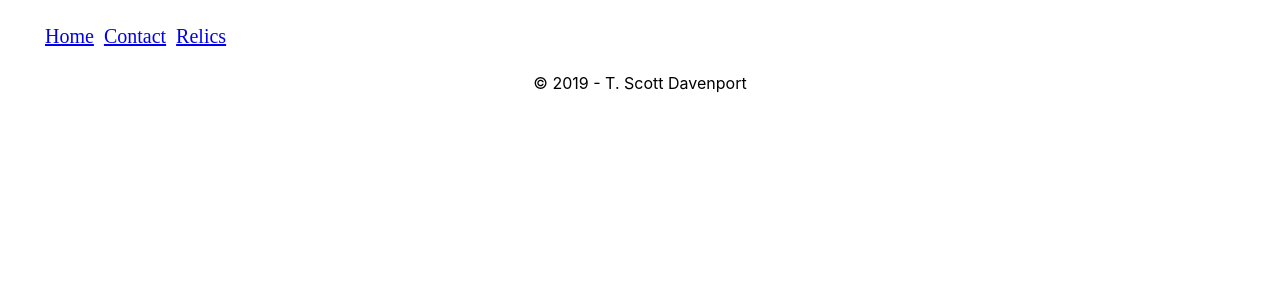
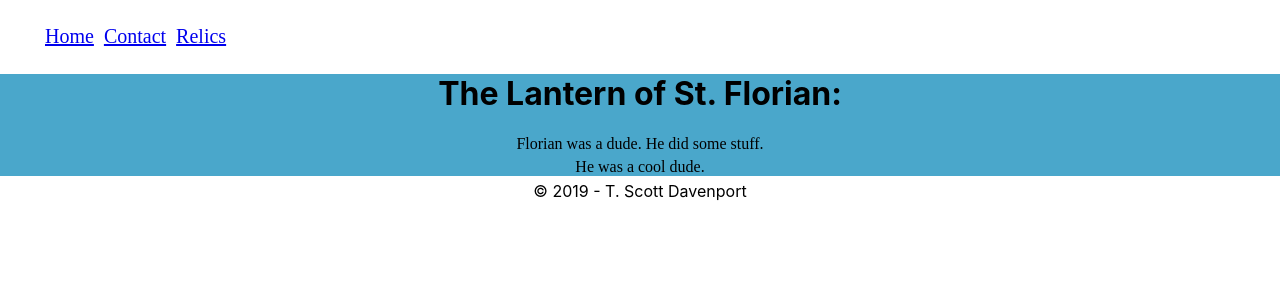
Before and after one commit to ReaganADavenport/press-A-to-begin, a React (Create React App) app: page /relics/lantern in a window 1280 px wide. Shown: the top 300 px of the page. Built offline with nearby package versions, Linux system fonts and the light colour scheme.

Commit message:
made pages for the relics

```diff
--- a/src/App.js
+++ b/src/App.js
@@ -6,6 +6,9 @@ import Home from './components/home/home';
 import Contact from './components/contact/contact';
 import RelicsList from './components/relics/relics';
 import Spear from './components/relics/Spear';
+import Breastplate from './components/relics/Breastplate';
+import Cloak from './components/relics/Cloak';
+import Lantern from './components/relics/Lantern';
 import Footer from './components/footer';
 
 import './App.css';
@@ -19,6 +22,9 @@ function App() {
       <Route path='/contact' exact component={Contact}/>
       <Route path='/relics' exact component={RelicsList}/>
       <Route path='/relics/spear' component={Spear}/>
+      <Route path='/relics/breastplate' component={Breastplate}/>
+      <Route path='/relics/cloak' component={Cloak}/>
+      <Route path='/relics/lantern' component={Lantern}/>
       <Footer />
       </Router>
     </div>
--- /dev/null
+++ b/src/components/relics/Breastplate.js
@@ -0,0 +1,15 @@
+import React from 'react';
+
+import './relics.css';
+
+const Breastplate = () => {
+    return(
+        <div className="Breastplate">
+        <h1>The Breastplate of Saint Patrick:</h1>
+            <p>St. Patty. Had a breastplate. Three leaf clover guy.</p>
+            <p>He was a cool dude.</p>
+        </div>
+    )
+}
+
+export default Breastplate;
--- /dev/null
+++ b/src/components/relics/Cloak.js
@@ -0,0 +1,15 @@
+import React from 'react';
+
+import './relics.css';
+
+const Cloak = () => {
+    return(
+        <div className="Cloak">
+        <h1>The Cloak of Saint Martin:</h1>
+            <p>Martin was a dude. He did some stuff. He had a cloak</p>
+            <p>He was a cool dude.</p>
+        </div>
+    )
+}
+
+export default Cloak;
--- /dev/null
+++ b/src/components/relics/Lantern.js
@@ -0,0 +1,15 @@
+import React from 'react';
+
+import './relics.css';
+
+const Lantern = () => {
+    return(
+        <div className="Lantern">
+        <h1>The Lantern of St. Florian:</h1>
+            <p>Florian was a dude. He did some stuff.</p>
+            <p>He was a cool dude.</p>
+        </div>
+    )
+}
+
+export default Lantern;
--- a/src/components/relics/relics.css
+++ b/src/components/relics/relics.css
@@ -29,3 +29,36 @@
     justify-content: center;
     margin: 5px;
 }
+
+.Breastplate {
+    background-color: #4AA7CB;
+}
+
+.Breastplate p {
+    font-family: 'Amiri', serif;
+    font-size: 16px;
+    justify-content: center;
+    margin: 5px;
+}
+
+.Cloak {
+    background-color: #4AA7CB;
+}
+
+.Cloak p {
+    font-family: 'Amiri', serif;
+    font-size: 16px;
+    justify-content: center;
+    margin: 5px;
+}
+
+.Lantern {
+    background-color: #4AA7CB;
+}
+
+.Lantern p {
+    font-family: 'Amiri', serif;
+    font-size: 16px;
+    justify-content: center;
+    margin: 5px;
+}
--- a/src/components/relics/relics.js
+++ b/src/components/relics/relics.js
@@ -17,6 +17,7 @@ const RelicStyles = styled.ul`
         display: flex;
         align-content: center;
         justify-content: center;
+        text-align: center;
         color: white;
     }`
 
@@ -26,19 +27,19 @@ const RelicsList = () => {
         <h1>Relics From Book1:</h1>
         <RelicStyles>
             <li>
-                <Link to={`relics/spear`}>Spear of Longinus</Link>
+                <Link to={`/relics/spear`}>Spear of Longinus</Link>
             </li>
             <li>
-                <Link to={`/`}>Breastplate of St. Patrick</Link>
+                <Link to={`/relics/breastplate`}>Breastplate of St. Patrick</Link>
             </li>
             <li>
-                <Link to={`/`}>I Can't remember the rest</Link>
+                <Link to={`/relics/lantern`}>The Lantern of St. Florian</Link>
             </li>
             <li>
-                <Link to={`/`}>The Lantern of St. Florian</Link>
+                <Link to={`/relics/cloak`}>The Cloak of St. Martin</Link>
             </li>
             <li>
-                <Link to={`/`}>The Cloak of St. Martin</Link>
+                <Link to={`/relics/lantern`}>The Lantern of St. Florian</Link>
             </li>
         </RelicStyles>
         </div>
```
